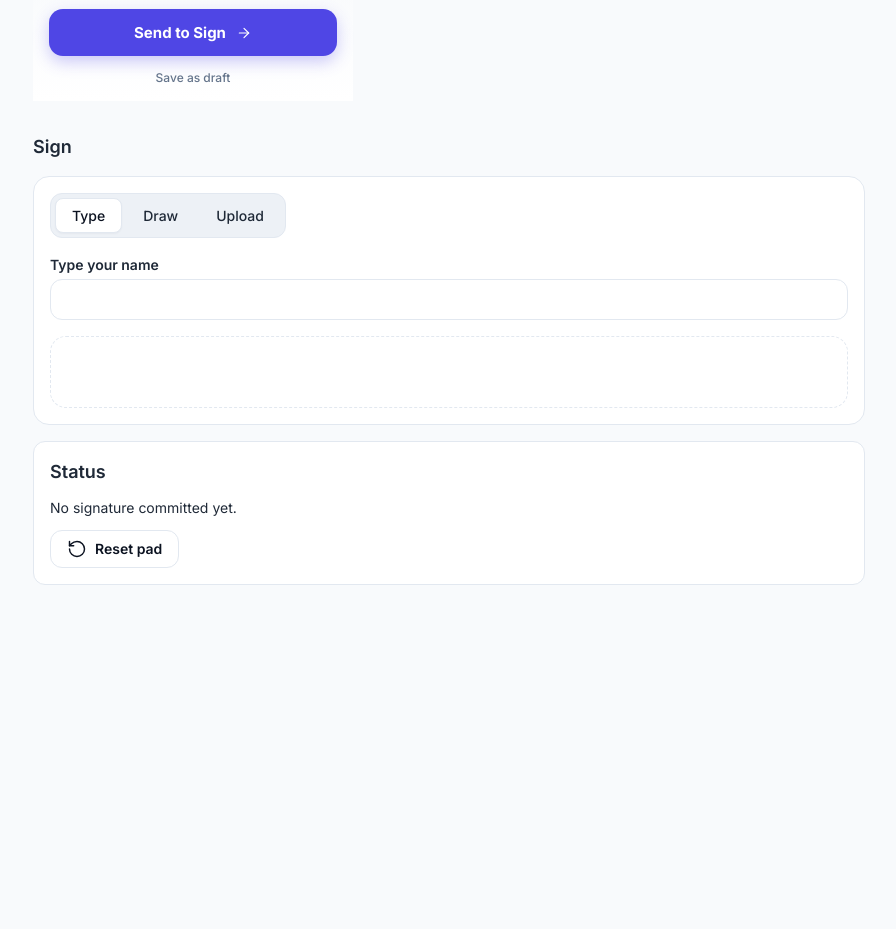
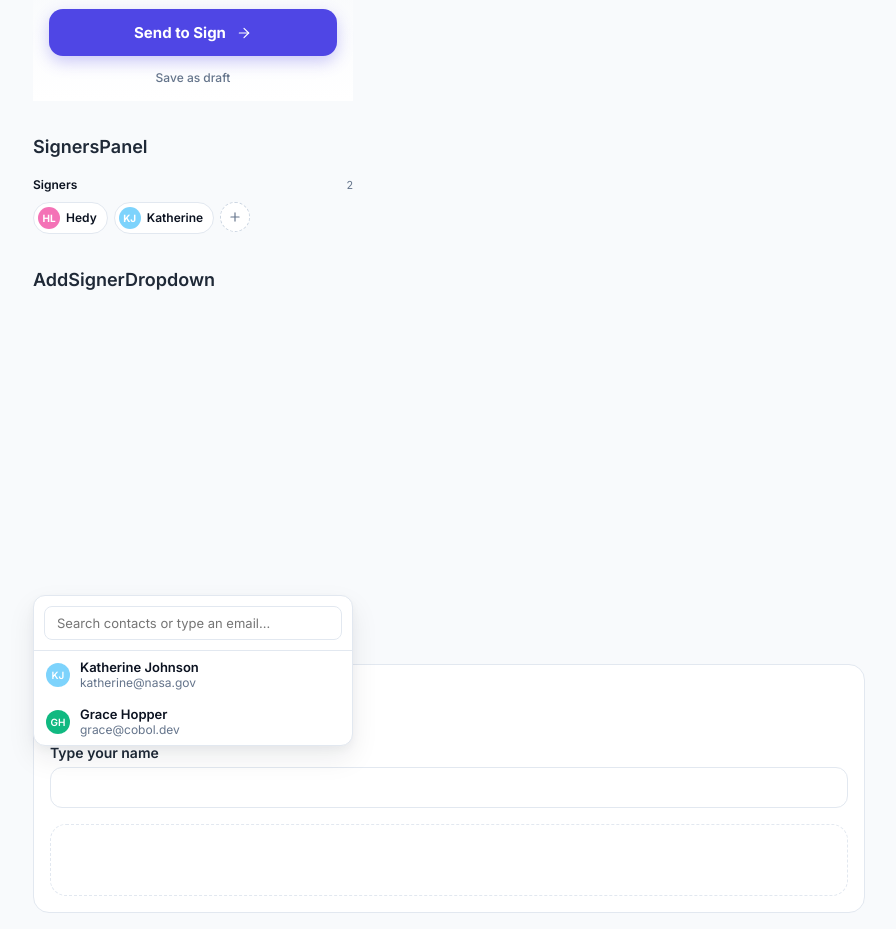
Before and after one commit to eliranRP/seald, a React (Vite) app: page / in a window 1280 px wide. Shown: the part 3882-4811 px from the top of the page, without its empty margins (191-1087 px from the left). Before the commit the page ends 4499 px from the top, so only its background shows below. Built offline with nearby package versions, Linux system fonts and the light colour scheme.

Commit message:
chore(wiring): register Wave 3 components in barrel, eslint zones, and dev harness

```diff
--- a/src/App.tsx
+++ b/src/App.tsx
@@ -3,6 +3,7 @@ import type { ReactNode } from 'react';
 import styled, { useTheme } from 'styled-components';
 import { RotateCcw, Search, Star } from 'lucide-react';
 import {
+  AddSignerDropdown,
   Avatar,
   Badge,
   Button,
@@ -21,12 +22,15 @@ import {
   SignatureMark,
   SignaturePad,
   SignerRow,
+  SignersPanel,
   StatusBadge,
   TextField,
   SIGNER_STATUSES,
+  type AddSignerContact,
   type PlacedFieldSigner,
   type SignatureValue,
   type Signer,
+  type SignersPanelSigner,
 } from './index';
 
 const Page = styled.main`
@@ -133,6 +137,17 @@ const Stack = styled.div`
 const DEMO_PLACED_SIGNERS: ReadonlyArray<PlacedFieldSigner> = [
   { id: 'p1', name: 'Hedy Lamarr', color: '#F472B6' },
   { id: 'p2', name: 'Katherine Johnson', color: '#7DD3FC' },
+];
+
+const DEMO_PANEL_SIGNERS: ReadonlyArray<SignersPanelSigner> = [
+  { id: 'ps1', name: 'Hedy Lamarr', email: 'hedy@spread.spectrum', color: '#F472B6' },
+  { id: 'ps2', name: 'Katherine Johnson', email: 'katherine@nasa.gov', color: '#7DD3FC' },
+];
+
+const DEMO_CONTACTS: ReadonlyArray<AddSignerContact> = [
+  { id: 'dc1', name: 'Hedy Lamarr', email: 'hedy@spread.spectrum', color: '#F472B6' },
+  { id: 'dc2', name: 'Katherine Johnson', email: 'katherine@nasa.gov', color: '#7DD3FC' },
+  { id: 'dc3', name: 'Grace Hopper', email: 'grace@cobol.dev', color: '#10B981' },
 ];
 
 const SIGNERS: ReadonlyArray<Signer> = [
@@ -385,6 +400,26 @@ export function App() {
         </div>
       </Section>
 
+      <Section aria-labelledby="signerspanel-heading">
+        <SectionTitle id="signerspanel-heading">SignersPanel</SectionTitle>
+        <div style={{ maxWidth: 320 }}>
+          <SignersPanel signers={DEMO_PANEL_SIGNERS} onRequestAdd={() => {}} />
+        </div>
+      </Section>
+
+      <Section aria-labelledby="addsignerdropdown-heading">
+        <SectionTitle id="addsignerdropdown-heading">AddSignerDropdown</SectionTitle>
+        <div style={{ position: 'relative', maxWidth: 320, height: 280 }}>
+          <AddSignerDropdown
+            contacts={DEMO_CONTACTS}
+            existingContactIds={['dc1']}
+            onPick={() => {}}
+            onCreate={() => {}}
+            autoFocus={false}
+          />
+        </div>
+      </Section>
+
       <Section aria-labelledby="pad-heading">
         <SectionTitle id="pad-heading">Sign</SectionTitle>
         <SignaturePad key={padKey} onCommit={handleCommit} />
--- a/src/index.ts
+++ b/src/index.ts
@@ -14,6 +14,7 @@ export * from './components/SignatureMark';
 export * from './components/TextField';
 
 // ————— L2 Domain —————
+export * from './components/AddSignerDropdown';
 export * from './components/FieldsPlacedList';
 export * from './components/PageThumbStrip';
 export * from './components/PageToolbar';
@@ -29,8 +30,11 @@ export * from './components/DocumentCanvas';
 export * from './components/FieldPalette';
 export * from './components/FieldsBar';
 export * from './components/NavBar';
+export * from './components/PlaceOnPagesPopover';
+export * from './components/SelectSignersPopover';
 export * from './components/SideBar';
 export * from './components/SignaturePad';
+export * from './components/SignersPanel';
 
 // ————— Providers —————
 export { SealdThemeProvider } from './providers/SealdThemeProvider';
```
Also changed, not shown: .eslintrc.cjs.
